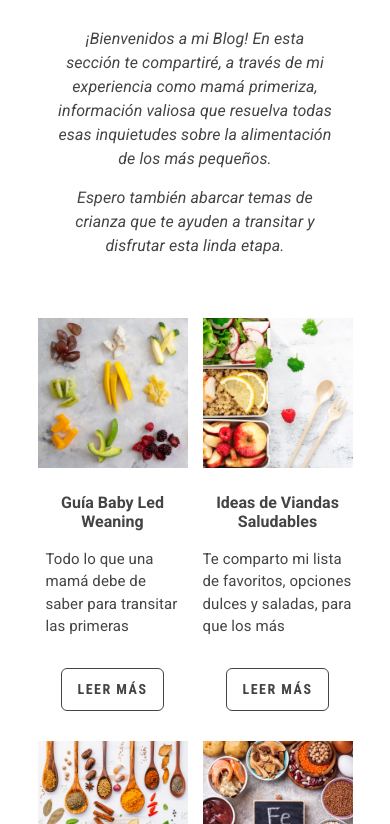
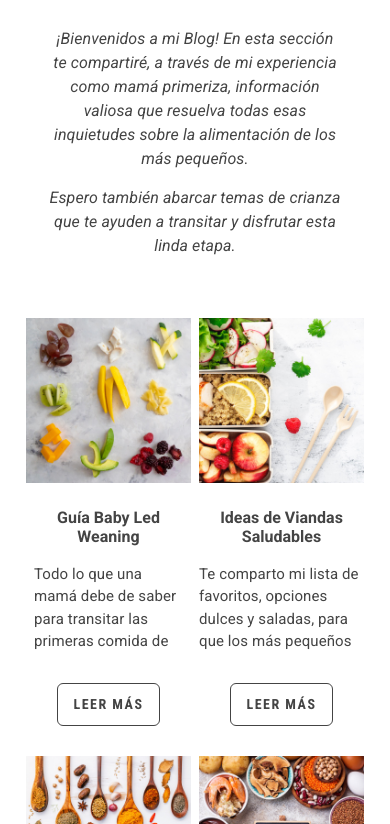
Before and after one commit to gabymelendezch/littlenams-melendez-b, a plain HTML site: page pages/blog.html in a window 390 px wide. Shown: the part 216-1040 px from the top of the page. Drawn offline with nearby package versions, Linux system fonts and the light colour scheme; a web font is replaced by a local one.

Commit message:
último cambio tamaño img-thumb-pequeño a 165px para media query

```diff
--- a/css/style.css
+++ b/css/style.css
@@ -547,7 +547,7 @@ p{
 
     /* Página Blog e Ebook */
     .contenedor-posts-blog {
-        column-gap: 15px;
+        column-gap: 8px;
         row-gap: 30px;
     }
 
@@ -563,6 +563,10 @@ p{
 
 /* ----- 500 ----- */
 @media only screen and (max-width: 532px) {
+    main{
+        margin-inline: 0px;
+    }
+
     .animacion-logo{
         width: 175px;
     }
@@ -619,12 +623,12 @@ p{
 /* ----- 460 ----- */
 @media only screen and (max-width: 460px) {
     .img-thumb-pequeño{
-        width: 150px;
+        width: 165px;
     }
 
     /* Página Inicio */
     .h3-link{
-        width: 150px;
+        width: 165px;
     }
 
     /* Página Recetas */
@@ -633,7 +637,7 @@ p{
     }
 
     .grid-categorias li{
-        width: 150px;
+        width: 165px;
     }
 
     .titulo-categorias{
@@ -642,15 +646,15 @@ p{
 
     /* Página Blog */
     .contenedor-posts-blog .post-blog a img{
-        width: 150px;
+        width: 165px;
     }
 
     .h3-link-med{
-        width: 150px;
+        width: 165px;
     }
 
     .texto-post{
-        width: 150px;
+        width: 165px;
     }
 }
 
```
